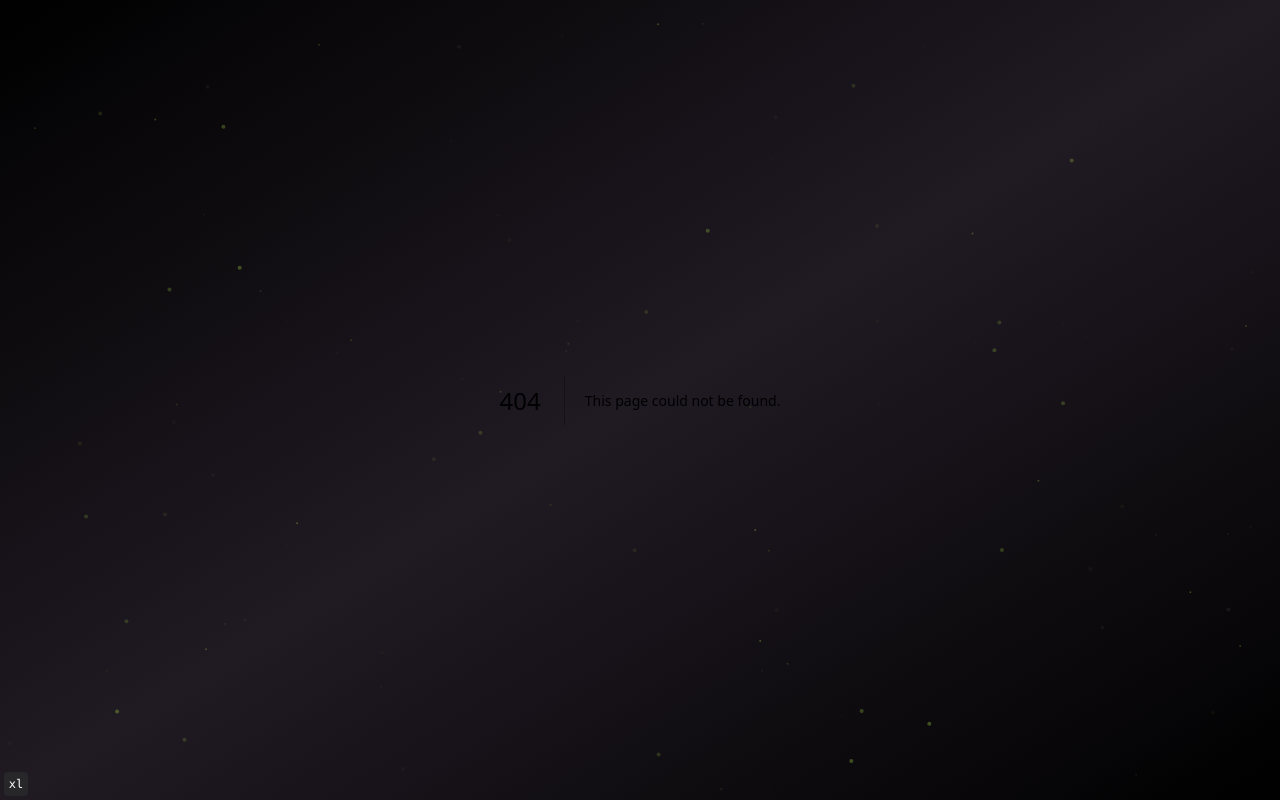
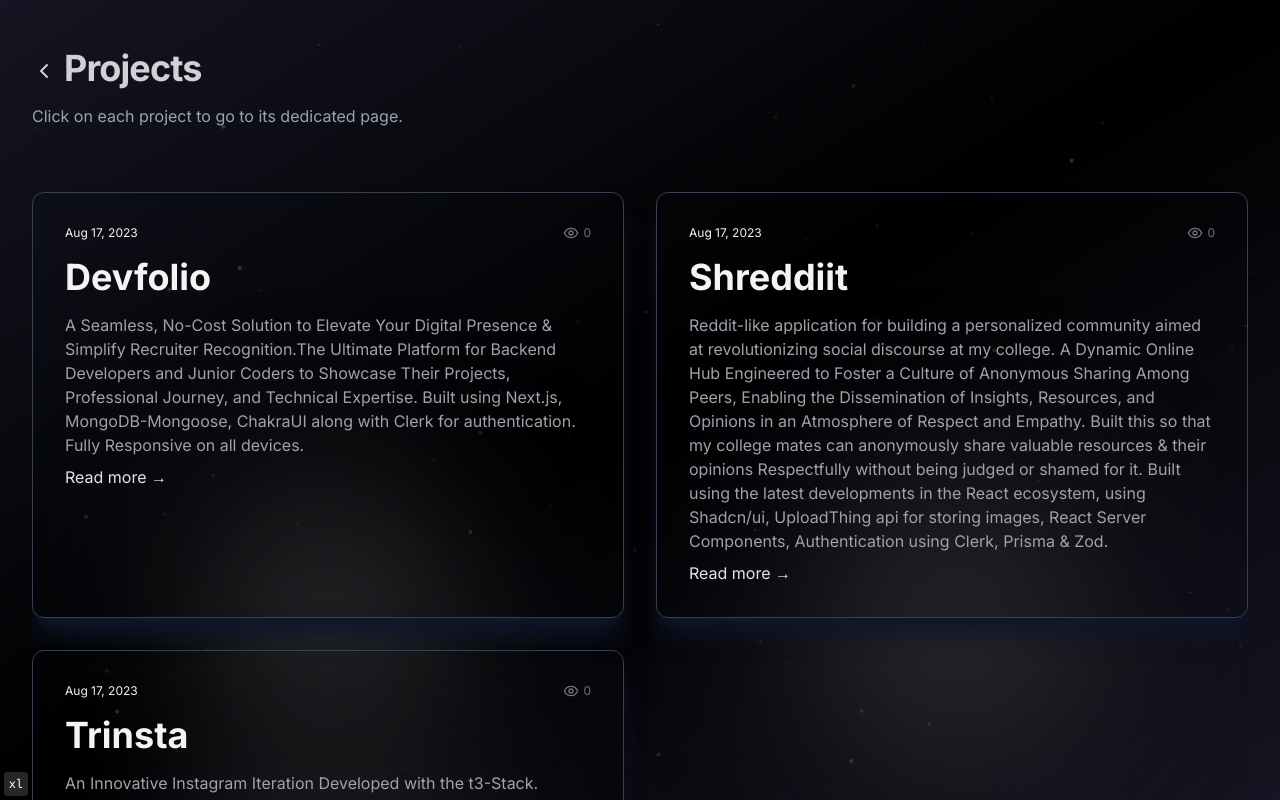
Before and after one commit to 99Yash/ygkr, a Next.js app: page /projects in a window 1280 px wide. Before the commit this address had no page. Built offline with nearby package versions, Linux system fonts and the light colour scheme.

Commit message:
feat: projects + og

```diff
--- a/src/app/layout.tsx
+++ b/src/app/layout.tsx
@@ -11,10 +11,10 @@ const inter = Inter({ subsets: ["latin"], display: "swap" });
 export const metadata: Metadata = {
   title: {
     default: "ygkr",
-    template: "%s | ygkr",
+    template: "%s - ygkr",
   },
   description:
-    "Software Developer building stuff with TRPC & everything new in the NextJS ecosystem",
+    "Software Developer building stuff with everything new in the NextJS ecosystem",
   metadataBase: new URL("https://ygkr.vercel.app"),
   openGraph: {
     title: "ygkr",
@@ -24,9 +24,27 @@ export const metadata: Metadata = {
     siteName: "ygkr.vercel.app",
     locale: "en-US",
     type: "website",
+    images: [
+      {
+        url: "../../public/Screenshot_20230917_114024.png",
+        width: 1920,
+        height: 1080,
+      },
+    ],
+  },
+  robots: {
+    index: true,
+    follow: true,
+    googleBot: {
+      index: true,
+      follow: true,
+      "max-video-preview": -1,
+      "max-image-preview": "large",
+      "max-snippet": -1,
+    },
   },
   twitter: {
-    title: "ygkr",
+    title: "Yash",
     card: "summary_large_image",
   },
 };
@@ -42,7 +60,7 @@ export default function RootLayout({
         <Analytics />
       </head>
       <body
-        className={` ${inter.className} min-h-screen bg-gray-300 antialiased dark:bg-gradient-to-br dark:from-[#000] dark:via-[#201a23] dark:to-[#000] `}
+        className={` ${inter.className} min-h-screen bg-gray-300 bg-gradient-to-br antialiased dark:sm:from-[#151523] dark:sm:via-black dark:sm:to-[#151523] md:from-[#000] md:via-[#181828] md:to-[#000] `}
       >
         {/* //?in light mode */}
         <Particles
@@ -54,7 +72,7 @@ export default function RootLayout({
         {/* //?in dark mode */}
         <Particles
           className="animate-fade-in absolute inset-0 -z-10 opacity-50"
-          color="#9eca44"
+          color="#93968c"
           quantity={60}
           ease={30}
         />
--- a/src/app/page.tsx
+++ b/src/app/page.tsx
@@ -5,7 +5,7 @@ import Nav from "@/components/nav";
 
 export default function Home() {
   return (
-    <main className="relative flex min-h-screen flex-col items-center justify-center gap-4">
+    <main className="relative  flex min-h-screen flex-col items-center justify-center gap-4">
       <Nav />
       <Hero />
       {/* <Certificates /> */}
--- /dev/null
+++ b/src/app/projects/layout.tsx
@@ -0,0 +1,7 @@
+export default function Layout({ children }: { children: React.ReactNode }) {
+  return (
+    <div className="container relative flex h-screen min-h-screen flex-col ">
+      {children}
+    </div>
+  );
+}
--- /dev/null
+++ b/src/app/projects/page.tsx
@@ -0,0 +1,98 @@
+import { Card } from "@/components/ui/card";
+import { Particles } from "@/components/ui/particles";
+import { projects } from "@/data/projects.data";
+import * as Icons from "@/lib/icons";
+import { Eye } from "lucide-react";
+import { Metadata } from "next";
+import Link from "next/link";
+
+export const metadata: Metadata = {
+  title: "Projects Archive",
+  description: "An array of projects reflecting my work",
+  openGraph: {
+    url: "https://ygkr.vercel.app/projects",
+    title: "Projects - ygkr",
+    description: "An array of projects reflecting my work",
+    locale: "en-US",
+    type: "website",
+  },
+};
+
+export default function Page() {
+  return (
+    <section className="mt-8 flex h-full flex-col gap-6 overflow-hidden md:mt-12">
+      <header className="flex flex-col gap-4 ">
+        <h1 className="flex items-center text-4xl font-bold tracking-tight text-gray-200/90">
+          <Link className="mr-2" href={"/"}>
+            <Icons.ChevronLeft className="inline-flex h-6 w-6 rounded-xl duration-500 hover:text-zinc-400" />
+          </Link>
+          Projects
+        </h1>
+        <h4 className="text-gray-400">
+          Click on each project to go to its dedicated page.
+        </h4>
+      </header>
+      <hr className="mt-2 h-px w-full border-0 bg-gray-600 md:mt-4" />
+      <div className="mx-auto grid grid-cols-1 gap-8 lg:grid-cols-2 ">
+        {projects.map((p) => (
+          <Card
+            key={p.name}
+            className="group relative border border-gray-700 bg-gray-950/10 shadow-xl shadow-slate-900 "
+          >
+            <Particles
+              color="#c2c6cc"
+              staticity={20}
+              vy={-0.2}
+              className="absolute inset-0 -z-10 opacity-0 duration-500 group-hover:opacity-75 "
+              quantity={80}
+            />
+            {/* Radial gradient */}
+            <div
+              className="pointer-events-none absolute bottom-0 left-1/2 -z-10 aspect-square w-1/2 -translate-x-1/2 translate-y-1/2"
+              aria-hidden="true"
+            >
+              <div className="translate-z-0 absolute inset-0 rounded-full bg-zinc-800 blur-[80px]" />
+            </div>
+            <Link href={`/projects/${p.name}`}>
+              <article className="relative h-full w-full p-4 md:p-8">
+                <div className="flex items-center justify-between gap-2">
+                  <div className="text-xs text-zinc-100">
+                    {/* {featured.date ? ( */}
+                    <time dateTime={new Date().toISOString()}>
+                      {Intl.DateTimeFormat(undefined, {
+                        dateStyle: "medium",
+                      }).format(new Date())}
+                    </time>
+                    {/* ) : ( */}
+                    {/* <span>SOON</span> */}
+                    {/* )} */}
+                  </div>
+                  <span className="flex items-center gap-1 text-xs text-zinc-500">
+                    <Eye className="h-4 w-4" />{" "}
+                    {Intl.NumberFormat("en-US", { notation: "compact" }).format(
+                      0,
+                    )}
+                  </span>
+                </div>
+                <h2
+                  id="featured-post"
+                  className="font-display mt-4 text-3xl font-bold text-zinc-100 group-hover:text-white sm:text-4xl"
+                >
+                  {p.name.charAt(0).toUpperCase() + p.name.slice(1)}
+                </h2>
+                <p className="mt-4 text-zinc-400 duration-150 group-hover:text-zinc-300">
+                  {p.description}
+                </p>
+                <div className="mt-2">
+                  <p className="hidden text-gray-900 duration-500 hover:font-semibold dark:text-zinc-200 dark:hover:text-zinc-50 lg:block">
+                    Read more <span aria-hidden="true">&rarr;</span>
+                  </p>
+                </div>
+              </article>
+            </Link>
+          </Card>
+        ))}
+      </div>
+    </section>
+  );
+}
--- a/src/components/get-in-touch.tsx
+++ b/src/components/get-in-touch.tsx
@@ -1,4 +1,3 @@
-"use client";
 import Link from "next/link";
 import ButtonBackgroundShine from "./ui/button-bg-shine";
 
--- a/src/components/hero.tsx
+++ b/src/components/hero.tsx
@@ -1,10 +1,37 @@
 import GetInTouch from "./get-in-touch";
 import { self } from "@/data/self.data";
+import Link from "next/link";
 import Balancer from "react-wrap-balancer";
 
 const Hero = () => {
   return (
     <div className=" flex w-4/5 flex-col items-center justify-center gap-6 ">
+      <ul
+        className="text- flex animate-fade-down gap-4 text-xs dark:text-gray-400 md:text-sm"
+        style={{
+          animationDelay: "0.25s",
+          animationFillMode: "forwards",
+        }}
+      >
+        <Link
+          className=" duration-500 hover:font-semibold hover:dark:text-zinc-300"
+          href={"/projects"}
+        >
+          Projects
+        </Link>
+        <Link
+          className=" duration-500 hover:font-semibold hover:dark:text-zinc-300"
+          href={"/certificates"}
+        >
+          Certificates
+        </Link>
+        <Link
+          className=" duration-500 hover:font-semibold hover:dark:text-zinc-300"
+          href={"/contact"}
+        >
+          Contact
+        </Link>
+      </ul>
       <h1
         className="animate-fade-down cursor-default bg-gradient-to-r from-blue-700 via-orange-800 to-pink-600 bg-clip-text text-4xl font-semibold tracking-tight text-transparent dark:from-gray-500/80 dark:via-gray-200/80 dark:to-gray-400/80 md:text-5xl lg:text-6xl lg:tracking-[-0.24rem] "
         style={{
@@ -15,7 +42,7 @@ const Hero = () => {
         <Balancer>{self.name}</Balancer>
       </h1>
       <h5
-        className="md:text-md animate-fade-down text-center text-sm text-black dark:text-gray-400/80 "
+        className="md:text-md animate-fade-down text-center text-sm text-black dark:text-gray-400/90 "
         style={{
           animationDelay: "0.3s",
           animationFillMode: "forwards",
--- a/src/components/nav.tsx
+++ b/src/components/nav.tsx
@@ -1,6 +1,4 @@
-import React from "react";
 import Logo from "./ui/logo";
-import { ModeToggle } from "./theme-toggle";
 
 const Nav = () => {
   return (
@@ -8,9 +6,6 @@ const Nav = () => {
       <li>
         <Logo />
       </li>
-      <li>
-        <ModeToggle />
-      </li>
     </nav>
   );
 };
--- a/src/components/theme-toggle.tsx
+++ /dev/null
@@ -1,40 +0,0 @@
-"use client";
-
-import * as React from "react";
-import { MoonIcon, SunIcon } from "@radix-ui/react-icons";
-import { useTheme } from "next-themes";
-
-import { Button } from "@/components/ui/button";
-import {
-  DropdownMenu,
-  DropdownMenuContent,
-  DropdownMenuItem,
-  DropdownMenuTrigger,
-} from "@/components/ui/dropdown-menu";
-
-export function ModeToggle() {
-  const { setTheme } = useTheme();
-
-  return (
-    <DropdownMenu>
-      <DropdownMenuTrigger asChild>
-        <Button variant="outline" className="rounded-sm" size="icon">
-          <SunIcon className="h-[1.2rem] w-[1.2rem] rotate-0 scale-100 transition-all dark:-rotate-90 dark:scale-0" />
-          <MoonIcon className="absolute h-[1.2rem] w-[1.2rem] rotate-90 scale-0 transition-all dark:rotate-0 dark:scale-100" />
-          <span className="sr-only">Toggle theme</span>
-        </Button>
-      </DropdownMenuTrigger>
-      <DropdownMenuContent align="end">
-        <DropdownMenuItem onClick={() => setTheme("light")}>
-          Light
-        </DropdownMenuItem>
-        <DropdownMenuItem onClick={() => setTheme("dark")}>
-          Dark
-        </DropdownMenuItem>
-        <DropdownMenuItem onClick={() => setTheme("system")}>
-          System
-        </DropdownMenuItem>
-      </DropdownMenuContent>
-    </DropdownMenu>
-  );
-}
--- /dev/null
+++ b/src/components/ui/card.tsx
@@ -0,0 +1,76 @@
+import * as React from "react"
+
+import { cn } from "@/lib/utils"
+
+const Card = React.forwardRef<
+  HTMLDivElement,
+  React.HTMLAttributes<HTMLDivElement>
+>(({ className, ...props }, ref) => (
+  <div
+    ref={ref}
+    className={cn(
+      "rounded-xl border bg-card text-card-foreground shadow",
+      className
+    )}
+    {...props}
+  />
+))
+Card.displayName = "Card"
+
+const CardHeader = React.forwardRef<
+  HTMLDivElement,
+  React.HTMLAttributes<HTMLDivElement>
+>(({ className, ...props }, ref) => (
+  <div
+    ref={ref}
+    className={cn("flex flex-col space-y-1.5 p-6", className)}
+    {...props}
+  />
+))
+CardHeader.displayName = "CardHeader"
+
+const CardTitle = React.forwardRef<
+  HTMLParagraphElement,
+  React.HTMLAttributes<HTMLHeadingElement>
+>(({ className, ...props }, ref) => (
+  <h3
+    ref={ref}
+    className={cn("font-semibold leading-none tracking-tight", className)}
+    {...props}
+  />
+))
+CardTitle.displayName = "CardTitle"
+
+const CardDescription = React.forwardRef<
+  HTMLParagraphElement,
+  React.HTMLAttributes<HTMLParagraphElement>
+>(({ className, ...props }, ref) => (
+  <p
+    ref={ref}
+    className={cn("text-sm text-muted-foreground", className)}
+    {...props}
+  />
+))
+CardDescription.displayName = "CardDescription"
+
+const CardContent = React.forwardRef<
+  HTMLDivElement,
+  React.HTMLAttributes<HTMLDivElement>
+>(({ className, ...props }, ref) => (
+  <div ref={ref} className={cn("p-6 pt-0", className)} {...props} />
+))
+CardContent.displayName = "CardContent"
+
+const CardFooter = React.forwardRef<
+  HTMLDivElement,
+  React.HTMLAttributes<HTMLDivElement>
+>(({ className, ...props }, ref) => (
+  <div
+    ref={ref}
+    className={cn("flex items-center p-6 pt-0", className)}
+    {...props}
+  />
+))
+CardFooter.displayName = "CardFooter"
+
+export { Card, CardHeader, CardFooter, CardTitle, CardDescription, CardContent }
--- a/src/data/projects.data.ts
+++ b/src/data/projects.data.ts
@@ -1,4 +1,4 @@
-type Projects = {
+export type Projects = {
   name: string;
   description: string;
   github: string;
@@ -8,7 +8,7 @@ type Projects = {
 
 export const projects = [
   {
-    name: "Devfolio",
+    name: "devfolio",
     description:
       "A  Seamless, No-Cost Solution to Elevate Your Digital Presence & Simplify Recruiter Recognition.The Ultimate Platform for Backend Developers and Junior Coders to Showcase Their Projects, Professional Journey, and Technical Expertise. Built using Next.js, MongoDB-Mongoose, ChakraUI along with Clerk for authentication. Fully Responsive on all devices.",
     github: "https://github.com/99Yash/devfolio-client",
@@ -16,9 +16,9 @@ export const projects = [
     tech: ["NextJS", "Typescript", "ChakraUI", "Clerk Auth"],
   },
   {
-    name: "Shreddiit",
+    name: "shreddiit",
     description:
-      "Reddit like application for building a personalized community. A Dynamic Online Hub Engineered to Foster a Culture of Anonymous Sharing Among Peers, Enabling the Dissemination of Insights, Resources, and Opinions in an Atmosphere of Respect and Empathy. Built this so that my college mates can anonymously share valuable resources & their opinions Respectfully without being judged or shamed for it. Built using the latest developments in the React ecosystem, using Shadcn/ui, UploadThing api for storing images, React Server Components, Authentication using Clerk, Prisma & Zod. The aim was to revolutionize the social discourse.",
+      "Reddit-like application for building a personalized community aimed at revolutionizing social discourse at my college. A Dynamic Online Hub Engineered to Foster a Culture of Anonymous Sharing Among Peers, Enabling the Dissemination of Insights, Resources, and Opinions in an Atmosphere of Respect and Empathy. Built this so that my college mates can anonymously share valuable resources & their opinions Respectfully without being judged or shamed for it. Built using the latest developments in the React ecosystem, using Shadcn/ui, UploadThing api for storing images, React Server Components, Authentication using Clerk, Prisma & Zod.",
     github: "https://github.com/99Yash/shreddiit",
     site: "https://shreddiit.vercel.app",
     tech: [
@@ -32,9 +32,9 @@ export const projects = [
     ],
   },
   {
-    name: "Trinsta",
+    name: "trinsta",
     description:
-      "An Innovative Instagram Iteration Developed with the t3-Stack. Harnessing the Power of tRPC, Shadcn/UI, React Server Components, the Pioneering uploadThing API for Seamless File Integration, Prisma, Zod, and React Hook Forms.",
+      "An Innovative Instagram Iteration Developed with the t3-Stack. Harnessing the Power of tRPC, Shadcn/UI, React Server Components, the uploadThing API for multiple File uploads, Prisma, Zod, and React Hook Forms.",
     github: "https://github.com/99Yash/trpc-insta",
     site: "https://trpc-insta.vercel.app/",
     tech: [
```
Also changed, not shown: src/app/projects/[name]/page.tsx (added, +18 -0 lines), public/Screenshot_20230917_114024.png (added), 1 other file (tests, documents, lock files or other folders).
